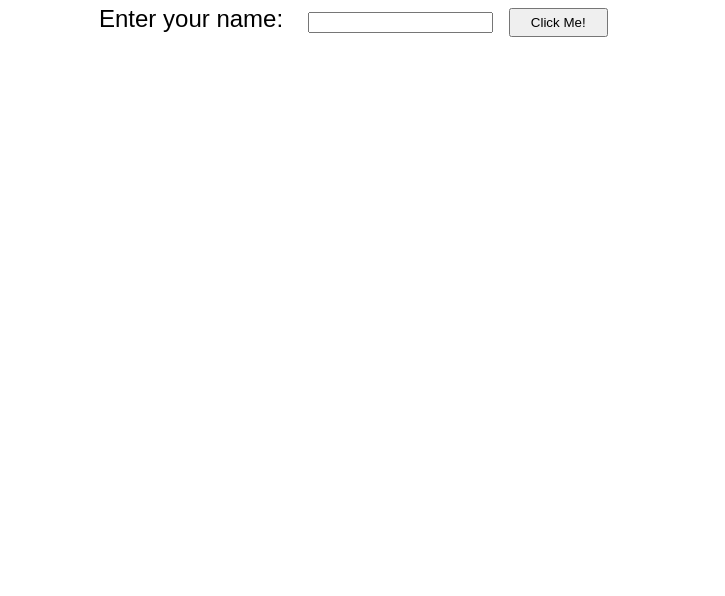
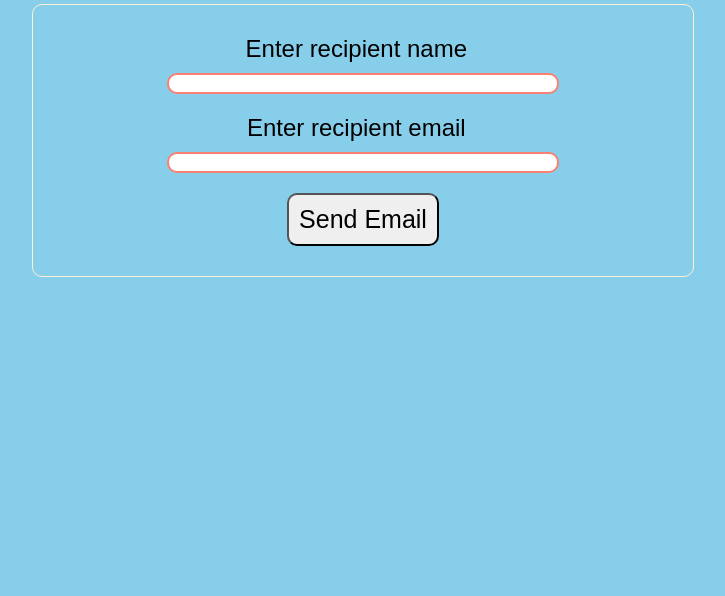
Before and after one commit to ICP-Rw/IcEmailApp, a website built with webpack: page src/emailProject_frontend/src/index.html in a window 1280 px wide. Shown: the part 204-800 px from the top of the page, without its empty margins (285-1010 px from the left). Built offline with nearby package versions, Linux system fonts and the light colour scheme.

Commit message:
Added changes

```diff
--- a/package.json
+++ b/package.json
@@ -14,7 +14,7 @@
     "start": "webpack serve --mode development --env development",
     "deploy:local": "dfx deploy --network=local",
     "deploy:ic": "dfx deploy --network=ic",
-    "generate": "dfx generate emailProject_backend"
+    "generate": "dfx generate backend"
   },
   "dependencies": {
     "@dfinity/agent": "^0.19.3",
@@ -23,13 +23,16 @@
   },
   "devDependencies": {
     "assert": "2.0.0",
+    "autoprefixer": "^10.4.16",
     "buffer": "6.0.3",
     "copy-webpack-plugin": "^11.0.0",
     "dotenv": "^16.0.3",
     "events": "3.3.0",
     "html-webpack-plugin": "5.5.0",
+    "postcss": "^8.4.31",
     "process": "0.11.10",
     "stream-browserify": "3.0.0",
+    "tailwindcss": "^3.3.3",
     "terser-webpack-plugin": "^5.3.3",
     "util": "0.12.4",
     "webpack": "^5.73.0",
--- /dev/null
+++ b/postcss.config.js
@@ -0,0 +1,6 @@
+module.exports = {
+  plugins: {
+    tailwindcss: {},
+    autoprefixer: {},
+  },
+}
--- a/src/emailProject_frontend/assets/main.css
+++ b/src/emailProject_frontend/assets/main.css
@@ -1,6 +1,7 @@
 body {
   font-family: sans-serif;
   font-size: 1.5rem;
+  background-color: skyblue;
 }
 
 img {
@@ -10,24 +11,15 @@ img {
   margin: auto;
 }
 
-form {
-    display: flex;
-    justify-content: center;
-    gap: 0.5em;
-    flex-flow: row wrap;
-    max-width: 40vw;
-    margin: auto;
-    align-items: baseline;
-}
-
-button[type="submit"] {
-    padding: 5px 20px;
-    margin: 10px auto;
-    float: right;
+.imgDiv {
+  width: 100%;
+  margin-top: 50px;
+  margin-left: 5px;
 }
 
 #greeting {
   margin: 10px auto;
+  border-radius: 10px;
   padding: 10px 60px;
   border: 1px solid #222;
 }
@@ -35,3 +27,42 @@ button[type="submit"] {
 #greeting:empty {
   display: none;
 }
+
+.oneDiv {
+  display: flex;
+  flex-direction: column;
+  justify-content: center;
+  align-items: center;
+  width: 100%;
+  margin-top: 20px;
+  gap: 10px;
+}
+
+.formDiv {
+  padding: 10px;
+  width: 50%;
+  border-radius: 10px;
+  margin-top: 20px;
+  border: 1px solid papayawhip;
+}
+
+.formContainer {
+  width: 100vw;
+  align-items: center;
+  display: flex;
+  flex-direction: column;
+}
+
+.btnDiv {
+  width: 100%;
+  justify-content: center;
+  display: flex;
+  align-items: center;
+  margin-top: 20px;
+}
+
+button {
+  font-size: 25px;
+  border-radius: 10px;
+  padding: 10px;
+}
--- a/src/emailProject_frontend/src/index.html
+++ b/src/emailProject_frontend/src/index.html
@@ -10,15 +10,48 @@
   </head>
   <body>
     <main>
-      <img src="logo2.svg" alt="DFINITY logo" />
-      <br />
-      <br />
-      <form action="#">
-        <label for="name">Enter your name: &nbsp;</label>
-        <input id="name" alt="Name" type="text" />
-        <button type="submit">Click Me!</button>
-      </form>
-      <section id="greeting"></section>
+      <div class="imgDiv">
+        <img src="logo2.svg" alt="DFINITY logo" />
+      </div>
+
+      <div class="formContainer">
+        <div class="formDiv">
+          <div class="oneDiv">
+            <label for="name">Enter recipient name &nbsp;</label>
+            <input
+              style="width: 60%; border-radius: 10px; border: 2px solid salmon"
+              id="name"
+              alt="Name"
+              type="text"
+              required
+            />
+          </div>
+          <div class="oneDiv">
+            <label for="name">Enter recipient email &nbsp;</label>
+            <input
+              id="email"
+              style="width: 60%; border-radius: 10px; border: 2px solid salmon"
+              alt="Name"
+              type="email"
+              required
+            />
+          </div>
+          <div class="btnDiv">
+            <button class="btn" id="btn" type="submit">Send Email</button>
+          </div>
+          <div
+            style="
+              margin-top: 20px;
+              width: 100%;
+              display: flex;
+              justify-content: center;
+              align-items: center;
+            "
+          >
+            <span id="greeting"></span>
+          </div>
+        </div>
+      </div>
     </main>
   </body>
 </html>
--- a/src/emailProject_frontend/src/index.js
+++ b/src/emailProject_frontend/src/index.js
@@ -1,19 +1,23 @@
-import { emailProject_backend } from "../../declarations/emailProject_backend";
+import { backend } from "../../declarations/backend";
 
-document.querySelector("form").addEventListener("submit", async (e) => {
+document.getElementById("btn").addEventListener("click", async (e) => {
   e.preventDefault();
-  const button = e.target.querySelector("button");
+
+  const button = document.getElementById("btn");
 
   const name = document.getElementById("name").value.toString();
+
+  const userEmail = document.getElementById("email").value.toString();
 
   button.setAttribute("disabled", true);
 
   // Interact with foo actor, calling the greet method
-  const greeting = await emailProject_backend.greet(name);
-
+  const greeting = await backend.sendEmailNotification(name, userEmail);
+  console.log("email send result :", greeting);
   button.removeAttribute("disabled");
 
-  document.getElementById("greeting").innerText = greeting;
+  document.getElementById("greeting").innerText =
+    "Email sent to " + name + " : " + greeting;
 
   return false;
 });
```
Also changed, not shown: dfx.json (+3 -5 lines), tailwind.config.js (added, +8 -0 lines), 3 other files. Lines whose indentation alone changed are shown as unchanged.
